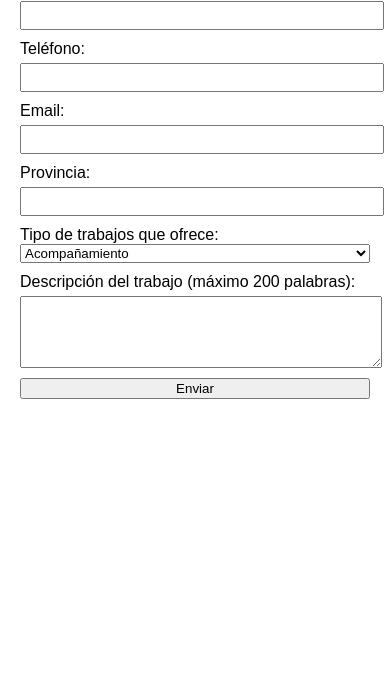
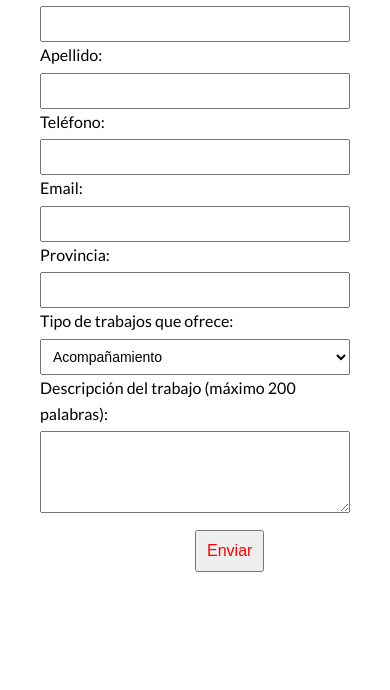
Before and after one commit to andresabadi/manosamigas-g3, a plain HTML site: page ofrece-tus-servicios.html in a window 390 px wide. Shown: the part 194-884 px from the top of the page. Before the commit the page ends 844 px from the top, so only its background shows below. Drawn offline with Linux system fonts and the light colour scheme.

Commit message:
probando estilos

```diff
--- a/ofrece-tus-servicios.css
+++ b/ofrece-tus-servicios.css
@@ -1,7 +1,13 @@
+
+* {
+    margin: 0;
+    padding: 0;
+    box-sizing: border-box;
+}
+
 body {
-    font-family: Arial, sans-serif;
-    max-width: 600px;
-    margin: 0 auto;
+    font-family: 'Lato', sans-serif;
+    line-height: 1.6;
     padding: 20px;
 }
 
@@ -9,9 +15,12 @@ h1 {
     text-align: center;
 }
 
-form {
+.serviceForm {
     display: flex;
     flex-direction: column;
+    max-width: 600px;
+   width: 80%;
+    margin: 20%;
 }
 
 label {
@@ -19,19 +28,25 @@ label {
 }
 
 input,
-textarea {
+textarea,
+select {
+    font-size: 14px;
+    padding: 8px;
+    margin-top: 5px;
     width: 100%;
-    padding: 5px;
-    margin-top: 5px;
 }
 
-button {
+button[type="submit"] {
+    font-size: 16px;
+    padding: 10px;
     margin-top: 10px;
     cursor: pointer;
+    color:red;
+    margin-left: 50%;
 }
 
 #notification {
-    display: none; /* Agregamos "display: none;" para ocultar la notificación */
+    display: none;
     background-color: #4CAF50;
     color: #fff;
     padding: 10px;
@@ -41,3 +56,23 @@ button {
 .hidden {
     display: none;
 }
+
+@media (max-width: 768px) {
+    body {
+        margin: 20px;
+        display: flex;
+        flex-direction: column;
+        align-items: center;
+        justify-content: center;
+        height: 100vh;
+
+    }
+
+    .serviceForm {
+
+        margin-left: 20%;
+        padding: 10px;
+        width: 80%;
+    }
+
+}
--- a/ofrece-tus-servicios.html
+++ b/ofrece-tus-servicios.html
@@ -1,52 +1,10 @@
-<!--<!DOCTYPE html>
-<html>
-<head>
-    <title>Ofrece tus servicios</title>
-    <link rel="stylesheet" href="">
-</head>
-<body>
-    <h1>Ofrece tus servicios</h1>
-    <form id="serviceForm">
-        <label for="name">Nombre:</label>
-        <input type="text" id="name" required>
 
-        <label for="lastName">Apellido:</label>
-        <input type="text" id="lastName" required>
-
-        <label for="phone">Teléfono:</label>
-        <input type="tel" id="phone" required>
-
-        <label for="email">Email:</label>
-        <input type="email" id="email" required>
-
-        <label for="province">Provincia:</label>
-        <input type="text" id="province" required>
-
-        <label for="jobType">Tipo de trabajos que ofrece:</label>
-        <select id="jobType" required>
-            <option value="acompanamiento">Acompañamiento</option>
-            <option value="manitas">Manitas</option>
-            <option value="cuidados">Cuidados</option>
-            <option value="legal">Legal y Papeleo</option>
-            <option value="limpieza">Limpieza de hogar</option>
-            <option value="montaje">Montar muebles</option>
-        </select>
-
-        <label for="description">Descripción del trabajo (máximo 200 palabras):</label>
-        <textarea id="description" rows="4" maxlength="200" required></textarea>
-
-        <button type="submit">Enviar</button>
-    </form>
-    <div id="notification" class="hidden">
-        Revisamos tu anuncio y nos pondremos en contacto contigo.
-    </div>
-
-    <script src="ofrece-tus-servicios.js"></script>
-</body>
-</html>-->
 <!DOCTYPE html>
 <html>
 <head>
+    <link rel="preconnect" href="https://fonts.googleapis.com">
+    <link rel="preconnect" href="https://fonts.gstatic.com" crossorigin>
+    <link href="https://fonts.googleapis.com/css2?family=Lato:ital,wght@0,100;0,300;0,400;0,700;0,900;1,100;1,300;1,400;1,700;1,900&display=swap" rel="stylesheet">
     <title>Ofrece tus servicios</title>
     <link rel="stylesheet" href="ofrece-tus-servicios.css">
 </head>
--- a/ofrece-tus-servicios.js
+++ b/ofrece-tus-servicios.js
@@ -9,12 +9,9 @@
         const jobType = document.getElementById("jobType").value;
         const description = document.getElementById("description").value;
 
-        // Aquí podrías hacer cualquier validación adicional que necesites
-
-        // Mostrar una alerta para verificar que el código se está ejecutando
         alert("Formulario enviado correctamente");
 
-        // Simulamos un proceso de envío, luego ocultamos la notificación
+
         setTimeout(() => {
             document.getElementById("serviceForm").reset();
         }, 1500);
```
